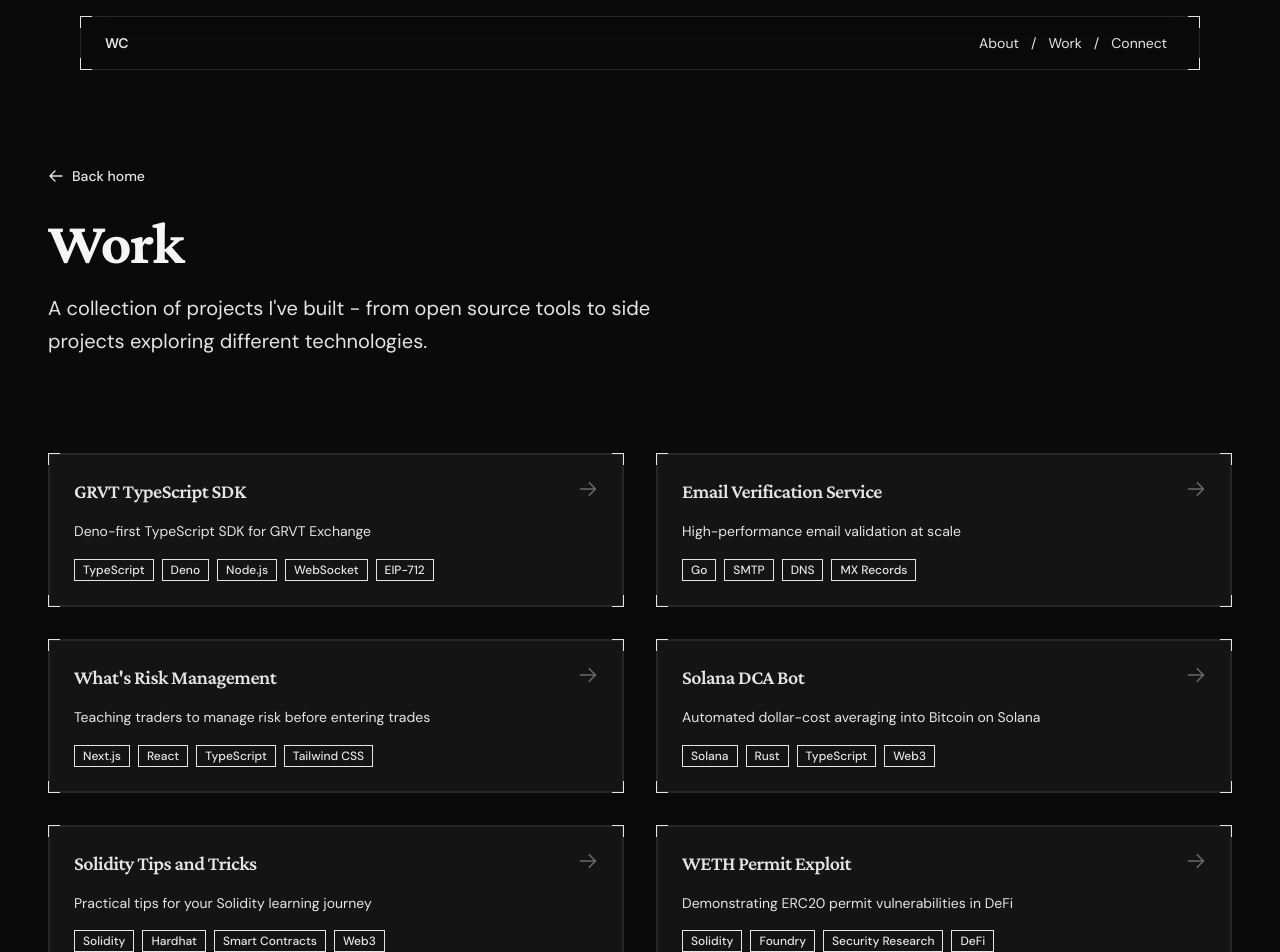
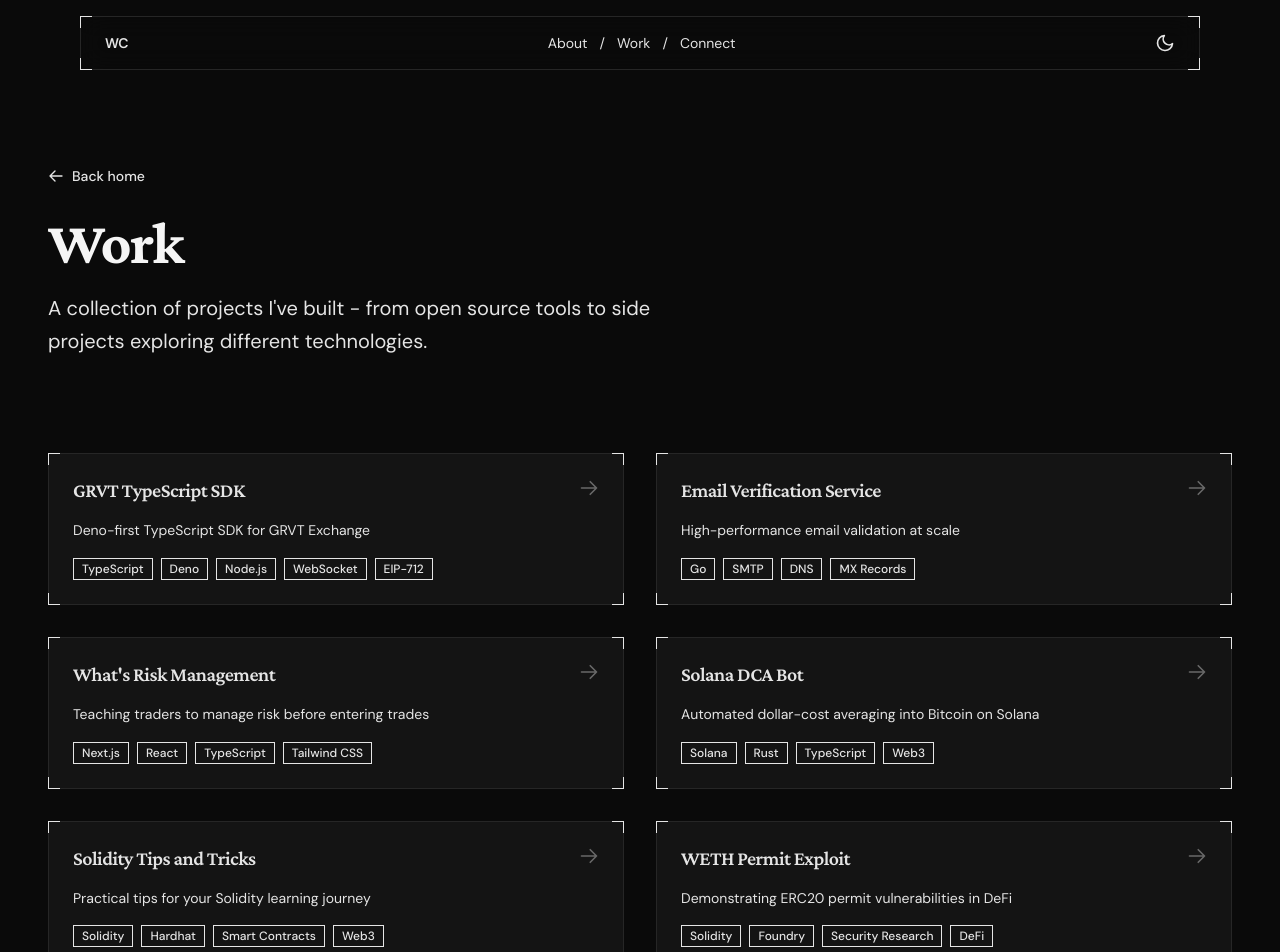
Before and after one commit to wezzcoetzee/wezzcoetzee, a Next.js app: page /work in a window 1280 px wide. Shown: the top 952 px of the page. Built offline with nearby package versions, Linux system fonts and the light colour scheme.

Commit message:
feat: seo and styling

```diff
--- a/src/app/globals.css
+++ b/src/app/globals.css
@@ -32,6 +32,19 @@
   --color-primary-foreground: 10 10 10;
 }
 
+html[data-theme='light'] {
+  --color-background: 250 248 245;
+  --color-foreground: 41 37 32;
+  --color-card: 244 241 237;
+  --color-card-foreground: 41 37 32;
+  --color-muted: 236 232 226;
+  --color-muted-foreground: 120 110 98;
+  --color-border: 220 215 207;
+  --color-primary: 22 18 14;
+  --color-primary-foreground: 250 248 245;
+  color-scheme: light;
+}
+
 @layer base {
   * {
     border-color: rgb(var(--color-border));
@@ -48,8 +61,15 @@
     position: relative;
     color: rgb(var(--color-foreground));
     background-color: rgb(var(--color-background));
+    color-scheme: dark;
     -webkit-font-smoothing: antialiased;
     -moz-osx-font-smoothing: grayscale;
+    transition: background-color 0.3s ease, color 0.3s ease;
+  }
+
+  .no-transitions,
+  .no-transitions * {
+    transition: none !important;
   }
 
   h1 {
@@ -226,7 +246,6 @@
 
   .card-minimal {
     background-color: rgb(var(--color-card));
-    border: 1px solid rgb(var(--color-border));
     transition: border-color 0.3s ease, background-color 0.3s ease;
   }
 
--- a/src/app/layout.tsx
+++ b/src/app/layout.tsx
@@ -79,12 +79,18 @@ export const metadata: Metadata = {
 
 export default function RootLayout({ children }: { children: React.ReactNode }) {
   return (
-    <html lang="en" className="dark">
+    <html lang="en" suppressHydrationWarning>
       <head>
+        <script
+          dangerouslySetInnerHTML={{
+            __html: `(function(){try{var t=localStorage.getItem('theme');if(!t){t=window.matchMedia('(prefers-color-scheme:light)').matches?'light':'dark'}if(t==='light'){document.documentElement.setAttribute('data-theme','light')}document.documentElement.classList.add('no-transitions');requestAnimationFrame(function(){requestAnimationFrame(function(){document.documentElement.classList.remove('no-transitions')})})}catch(e){}})();`,
+          }}
+        />
         <link rel="manifest" href="/manifest.webmanifest" />
         <meta name="apple-mobile-web-app-capable" content="yes" />
         <meta name="apple-mobile-web-app-status-bar-style" content="#0a0a0a" />
-        <meta name="theme-color" content="#0a0a0a" />
+        <meta name="theme-color" media="(prefers-color-scheme: light)" content="#faf8f5" />
+        <meta name="theme-color" media="(prefers-color-scheme: dark)" content="#0a0a0a" />
       </head>
       <body className={`${dmSans.variable} ${crimsonPro.variable}`}>
         <a
--- a/src/app/work/page.tsx
+++ b/src/app/work/page.tsx
@@ -163,13 +163,6 @@ export default function WorkPage() {
                 ))}
               </div>
             </section>
-
-            <footer className="pt-12 pb-6">
-              <div className="divider mb-6" />
-              <p className="text-center text-sm text-muted-foreground">
-                Built with precision
-              </p>
-            </footer>
           </div>
         </div>
       </main>
--- a/src/components/About.tsx
+++ b/src/components/About.tsx
@@ -26,7 +26,7 @@ function AboutSection({ icon, title, children, delay }: AboutSectionProps) {
 
       <div className="flex items-start gap-5">
         <div className="flex-shrink-0">
-          <div className="w-12 h-12 flex items-center justify-center border border-border text-muted-foreground">
+          <div className="w-12 h-12 flex items-center justify-center text-muted-foreground">
             {icon}
           </div>
         </div>
--- a/src/components/CornerBrackets.tsx
+++ b/src/components/CornerBrackets.tsx
@@ -1,6 +1,6 @@
 export function CornerBrackets({ children, style, className }: { children: React.ReactNode, style?: React.CSSProperties, className?: string }) {
   return (
-    <div className={`relative border border/50 ${className || ''}`} style={style}>
+    <div className={`relative border ${className || ''}`} style={style}>
       <span className="absolute -top-px -left-px z-10 h-3 w-3 border-t-1 border-l-1 border-foreground" />
       <span className="absolute -top-px -right-px z-10 h-3 w-3 border-t-1 border-r-1 border-foreground" />
       <span className="absolute -bottom-px -left-px z-10 h-3 w-3 border-b-1 border-l-1 border-foreground" />
--- a/src/components/Navigation.tsx
+++ b/src/components/Navigation.tsx
@@ -3,6 +3,7 @@
 import { useState } from 'react';
 import Link from 'next/link';
 import { CornerBrackets } from './CornerBrackets';
+import { ThemeToggle } from './ThemeToggle';
 
 const NAV_LINKS = [
   { href: '/#about', label: 'About' },
@@ -43,6 +44,8 @@ export function NavBar() {
                 ))}
               </div>
 
+              <div className="flex items-center gap-3">
+                <ThemeToggle />
                 <button
                   className="sm:hidden text-muted-foreground hover:text-foreground transition-colors"
                   onClick={() => setOpen(!open)}
@@ -63,6 +66,7 @@ export function NavBar() {
                     )}
                   </svg>
                 </button>
+              </div>
             </div>
 
             {open && (
--- a/src/components/SocialCard.tsx
+++ b/src/components/SocialCard.tsx
@@ -59,7 +59,6 @@ export default function SocialCard({ contact, index }: SocialCardProps) {
       }}
     >
       <CornerBrackets>
-
         <div className="card-minimal p-6">
           <div className="flex items-start gap-5">
             <div className="flex-shrink-0">
--- /dev/null
+++ b/src/components/ThemeToggle.tsx
@@ -0,0 +1,48 @@
+'use client';
+
+import { useState, useEffect } from 'react';
+
+type Theme = 'dark' | 'light';
+
+function getSystemTheme(): Theme {
+  return window.matchMedia('(prefers-color-scheme: light)').matches ? 'light' : 'dark';
+}
+
+export function ThemeToggle() {
+  const [theme, setTheme] = useState<Theme | null>(null);
+
+  useEffect(() => {
+    const stored = localStorage.getItem('theme') as Theme | null;
+    setTheme(stored ?? getSystemTheme());
+  }, []);
+
+  function toggle() {
+    const next: Theme = theme === 'dark' ? 'light' : 'dark';
+    setTheme(next);
+    document.documentElement.setAttribute('data-theme', next);
+    localStorage.setItem('theme', next);
+  }
+
+  if (theme === null) {
+    return <div className="w-5 h-5" />;
+  }
+
+  return (
+    <button
+      onClick={toggle}
+      aria-label={`Switch to ${theme === 'dark' ? 'light' : 'dark'} mode`}
+      className="text-muted-foreground hover:text-foreground transition-colors"
+    >
+      {theme === 'dark' ? (
+        <svg className="w-5 h-5" fill="none" viewBox="0 0 24 24" stroke="currentColor" strokeWidth={2}>
+          <circle cx="12" cy="12" r="5" />
+          <path strokeLinecap="round" d="M12 1v2m0 18v2M4.22 4.22l1.42 1.42m12.72 12.72 1.42 1.42M1 12h2m18 0h2M4.22 19.78l1.42-1.42M18.36 5.64l1.42-1.42" />
+        </svg>
+      ) : (
+        <svg className="w-5 h-5" fill="none" viewBox="0 0 24 24" stroke="currentColor" strokeWidth={2}>
+          <path strokeLinecap="round" strokeLinejoin="round" d="M21 12.79A9 9 0 1 1 11.21 3a7 7 0 0 0 9.79 9.79z" />
+        </svg>
+      )}
+    </button>
+  );
+}
```
Lines whose indentation alone changed are shown as unchanged.
